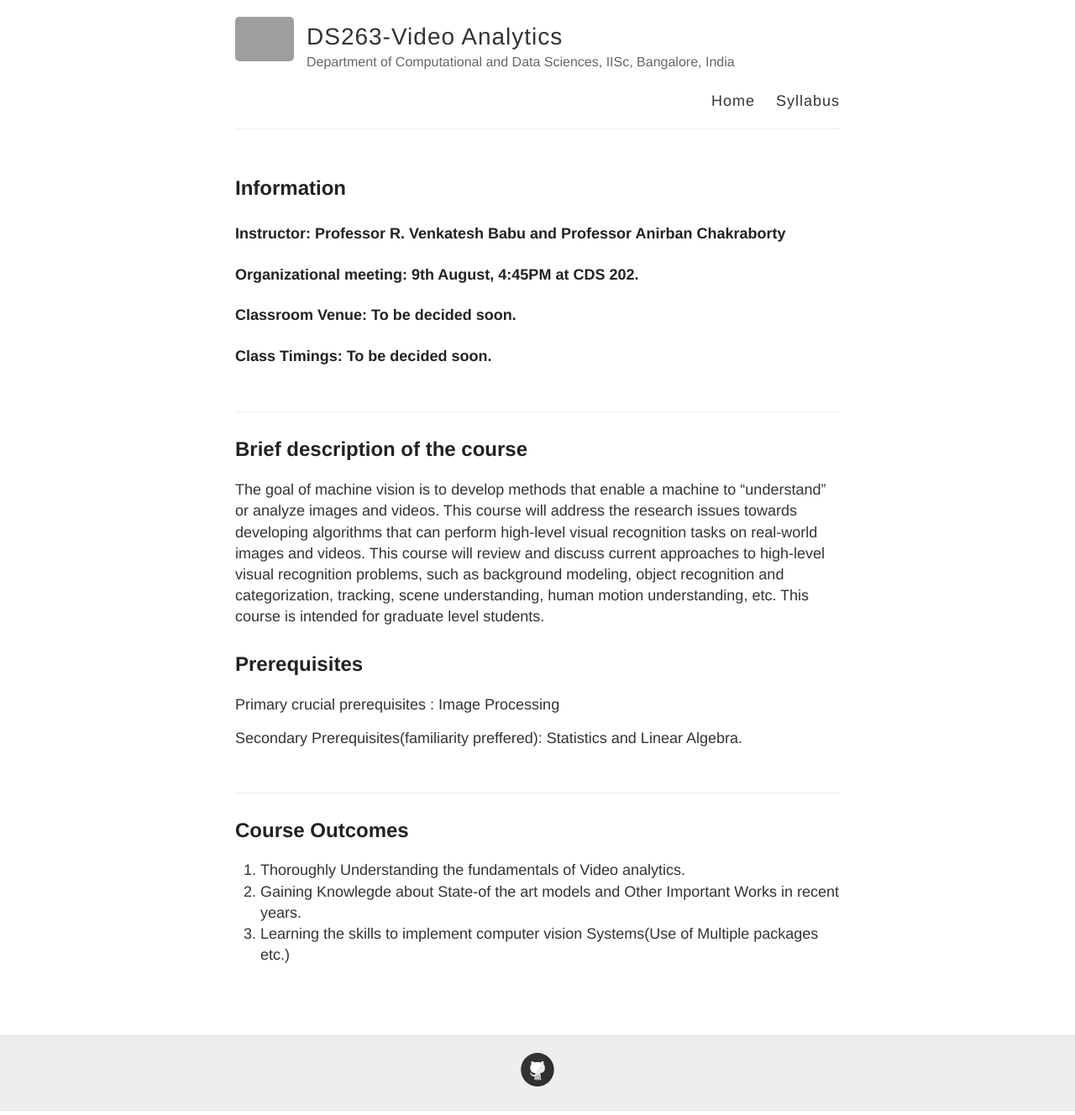
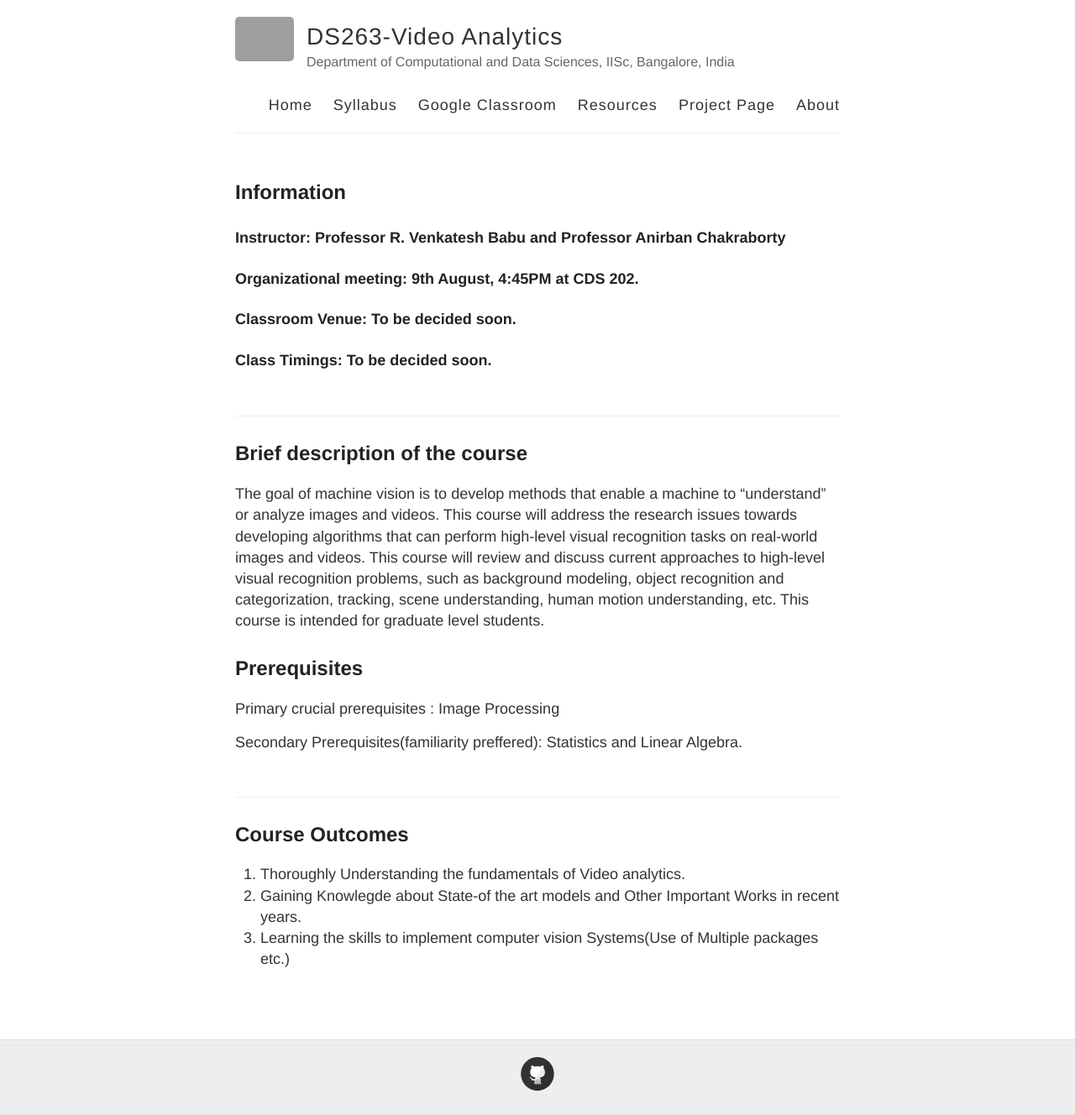
Before and after one commit to val-iisc/DS-263-VA, a Jekyll site: the page built from index.html, in a window 1280 px wide. Shown: the whole page at 84% size. Built offline with Jekyll 4.4.1, drawn with Linux system fonts in a browser that asks for light colours; grey boxes are pictures that could not be loaded.

Commit message:
Update default.html

```diff
--- a/_layouts/default.html
+++ b/_layouts/default.html
@@ -29,10 +29,11 @@
           <nav>
             <a href="{{ site.baseurl }}/">Home</a>
             <a href="{{ site.baseurl }}/syllabus">Syllabus</a>
-            <!-- <a href="https://classroom.google.com/c/MTA0MzE0MTY5OTda" target='blank'>Google Classroom</a>
+            <a>Google Classroom</a>
+            <!-- <a href="https://classroom.google.com/c/MTA0MzE0MTY5OTda" target='blank'>Google Classroom</a> -->
             <a href="{{ site.baseurl }}/resources">Resources</a>
             <a href="{{ site.baseurl }}/project_page">Project Page</a>
-            <a href="{{ site.baseurl }}/about">About</a> -->
+            <a href="{{ site.baseurl }}/about">About</a>
           </nav>
         </header>
       </div>
```
